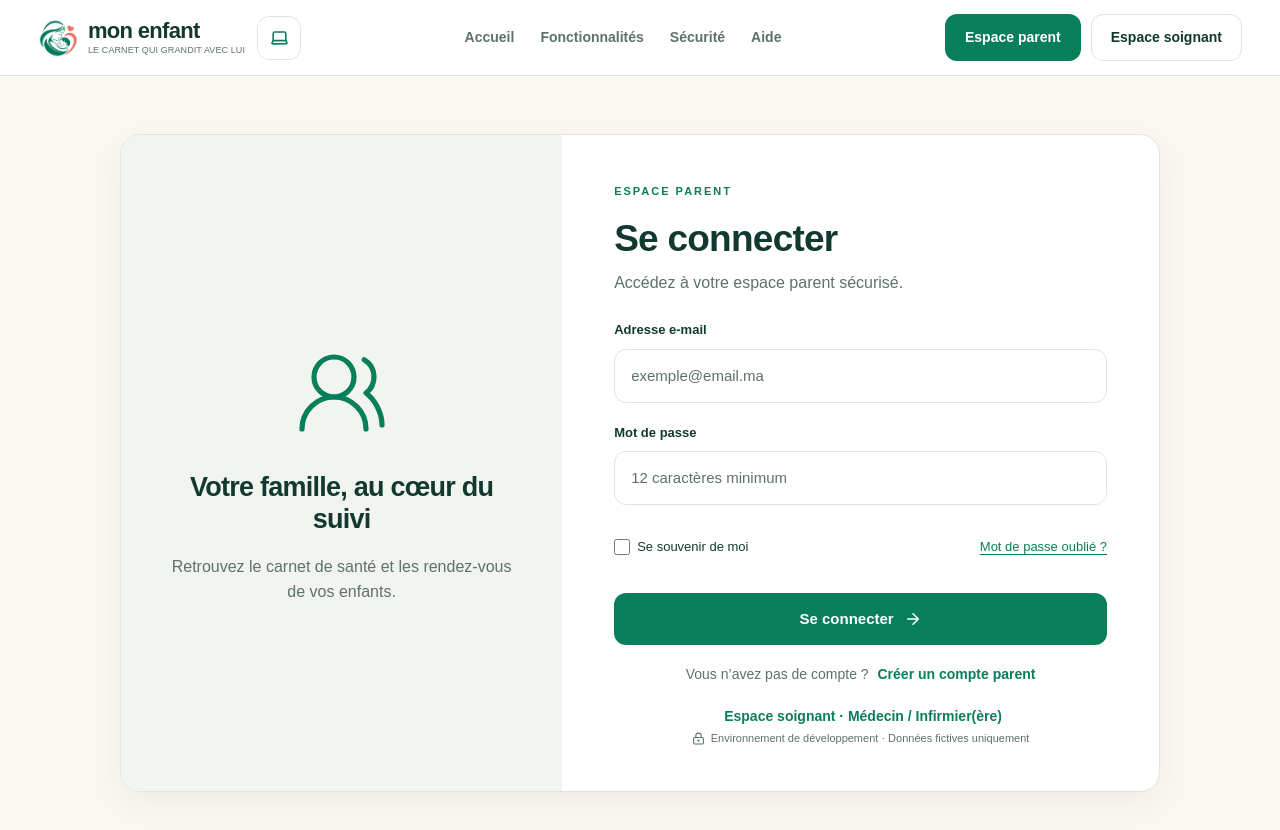
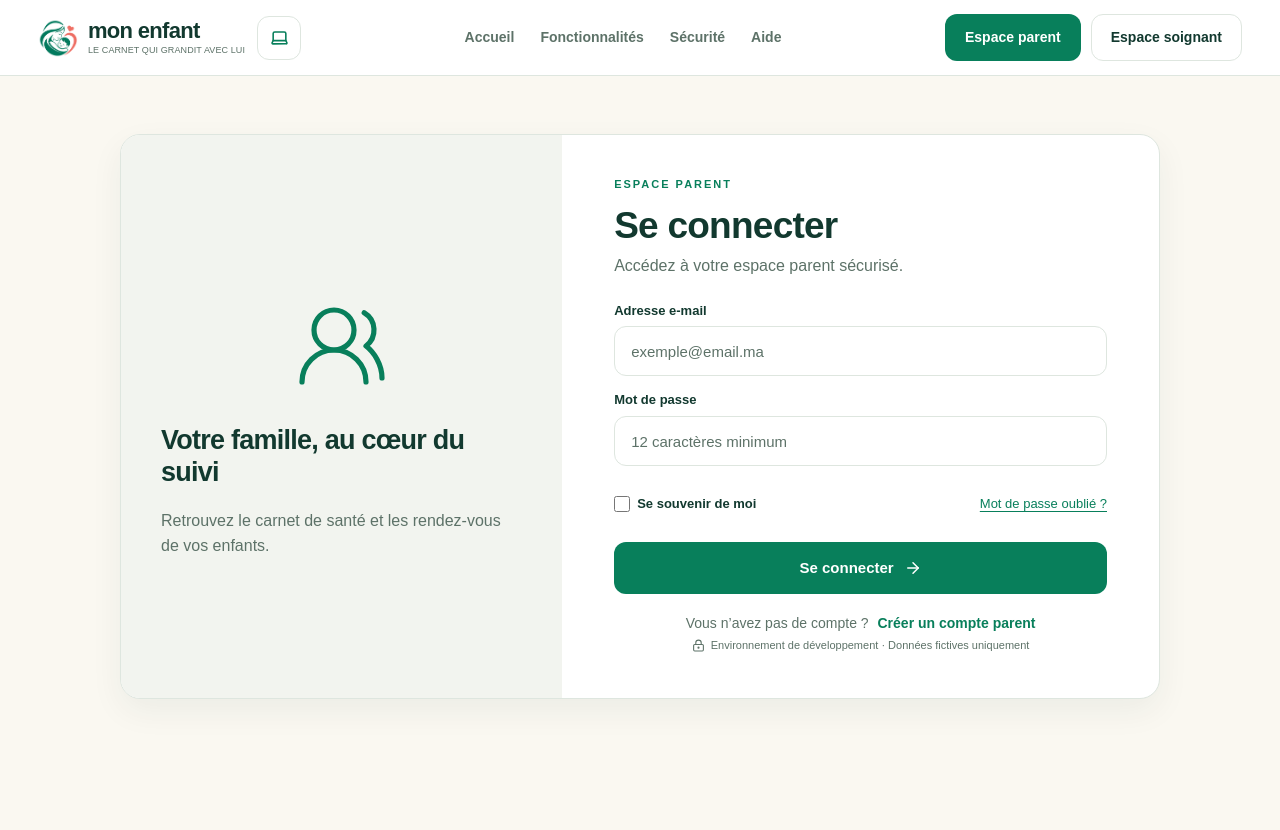
Before and after one commit to ABDRRAHIM404/mon-enfant, a Next.js app: page /login in a window 1280 px wide. Shown: the top 830 px of the page. After the commit the page ends 800 px from the top, so only its background shows below. Built offline with nearby package versions, Linux system fonts and the light colour scheme; no server answers.

Commit message:
Match public form density to the selected design references

```diff
--- a/src/app/globals.css
+++ b/src/app/globals.css
@@ -1759,7 +1759,7 @@ th {
   margin: 0;
 }
 .auth-story .story-copy {
-  text-align: center;
+  text-align: left;
 }
 .auth-card h1 {
   margin-top: 16px;
@@ -1823,3 +1823,31 @@ th {
     display: none;
   }
 }
+
+/* Match the supplied form rhythm without changing clinical form controls. */
+.public-site .eyebrow {
+  display: block;
+  line-height: 1.2;
+}
+.public-site .auth-card h1 {
+  line-height: 1.05;
+}
+.public-site .auth-card > .muted {
+  line-height: 1.55;
+}
+.public-site .auth-form label {
+  line-height: 1.2;
+  font-weight: 700;
+}
+.public-site .auth-form input:not([type="checkbox"]) {
+  height: 50px;
+  min-height: 50px;
+  line-height: 20px;
+  margin-bottom: 8px;
+}
+.public-site .auth-form .button {
+  margin-top: 0;
+}
+.public-site .auth-options {
+  min-height: 44px;
+}
--- a/src/components/auth-shell.tsx
+++ b/src/components/auth-shell.tsx
@@ -118,13 +118,11 @@ export function AuthShell({
                   : "Se connecter"}
               </Link>
             </p>
-            <p className="auth-switch">
-              <Link href={parent ? "/login?audience=clinician" : "/login"}>
-                {parent
-                  ? "Espace soignant · Médecin / Infirmier(ère)"
-                  : "Accéder à l’espace parent"}
-              </Link>
-            </p>
+            {!parent && (
+              <p className="auth-switch">
+                <Link href="/login">Accéder à l’espace parent</Link>
+              </p>
+            )}
           </div>
           <p className="fine auth-bottom">
             <LockKeyhole size={13} /> Environnement de développement · Données
```
